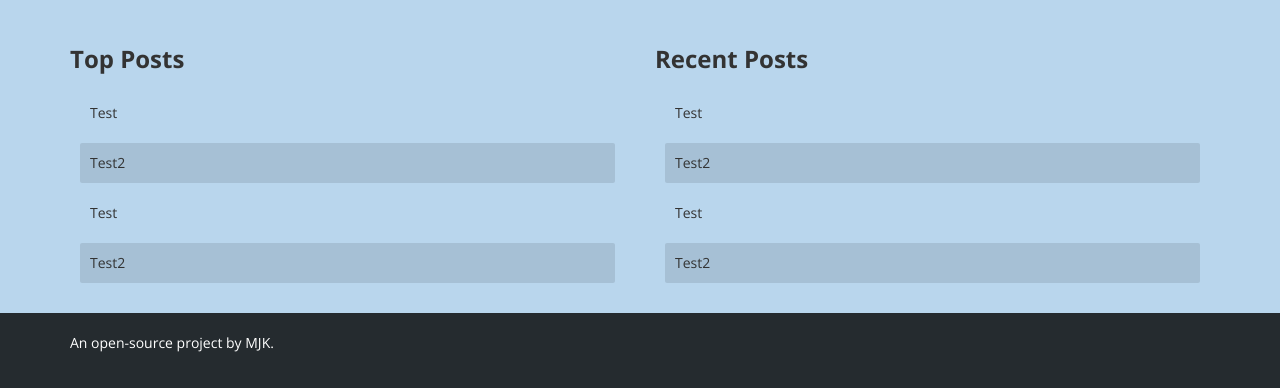
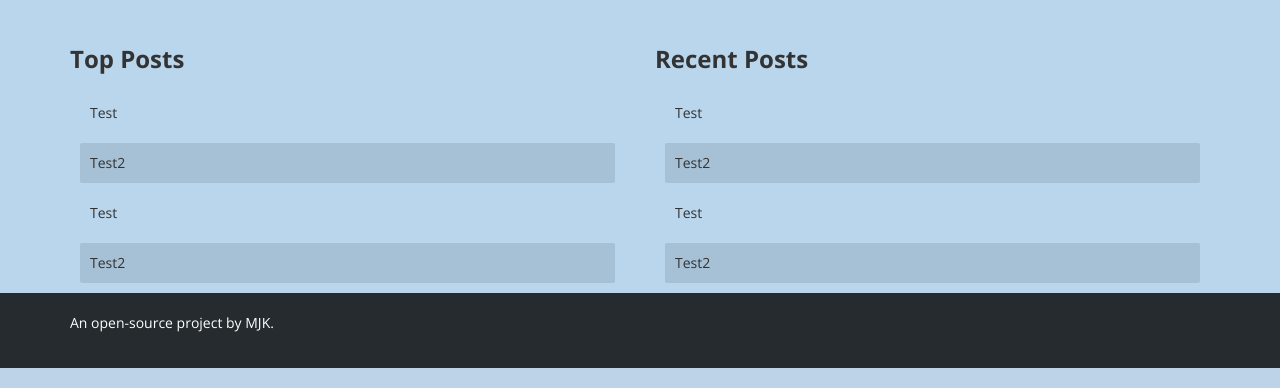
Before and after one commit to JasonKraft/guiser, a PHP site: page /index.php in a window 1280 px wide. Shown: the part 570-958 px from the top of the page. Run offline with PHP 8.4, Linux system fonts and the light colour scheme; some web fonts are replaced.

```diff
--- a/modules/header.php
+++ b/modules/header.php
@@ -37,7 +37,7 @@
 		}
 		#wrapper {
 			min-height:100%;
-			margin-bottom:-55px;
+			margin-bottom:-75px;
 		}
 			#wrapper:after {
 				content:'';
```
